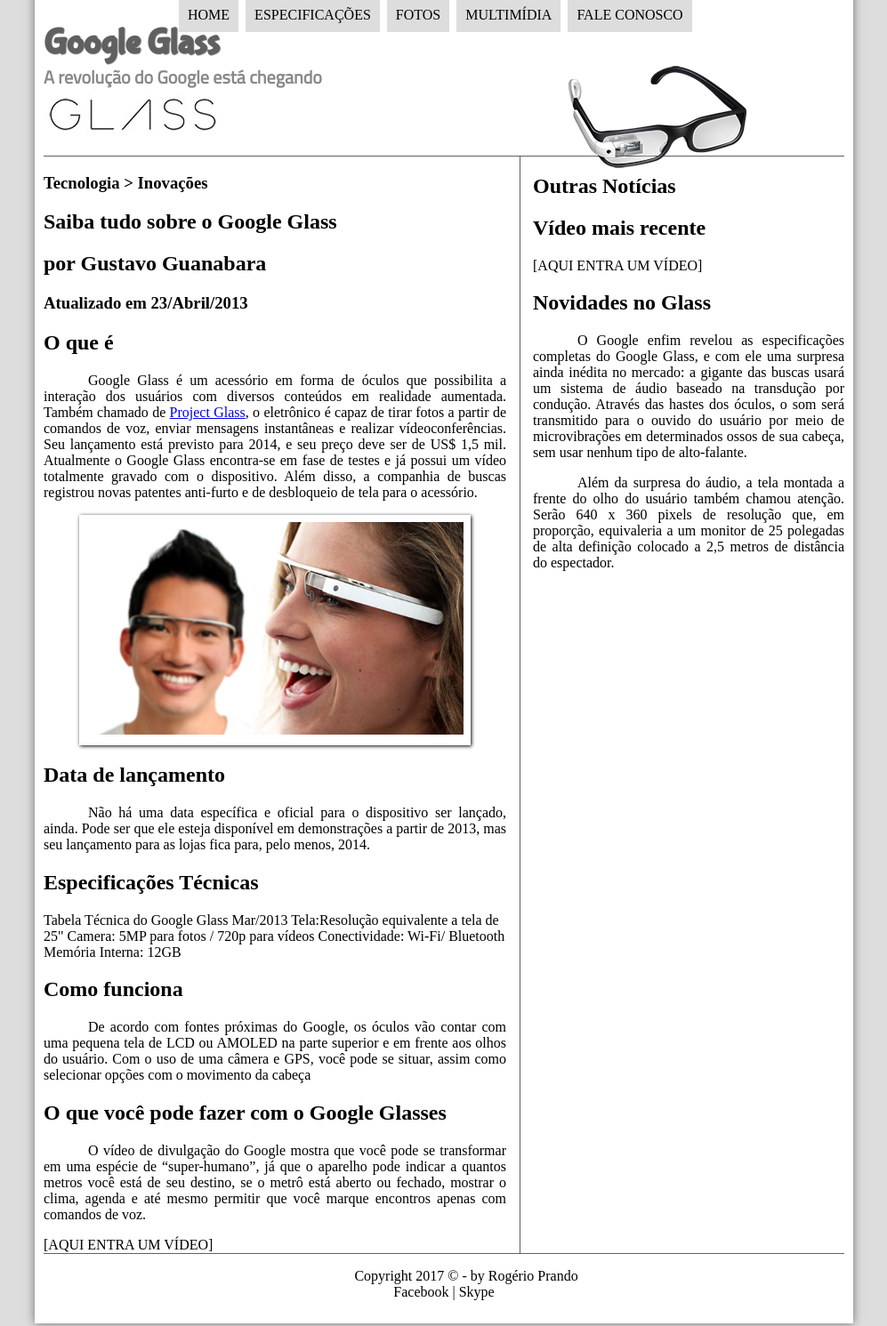
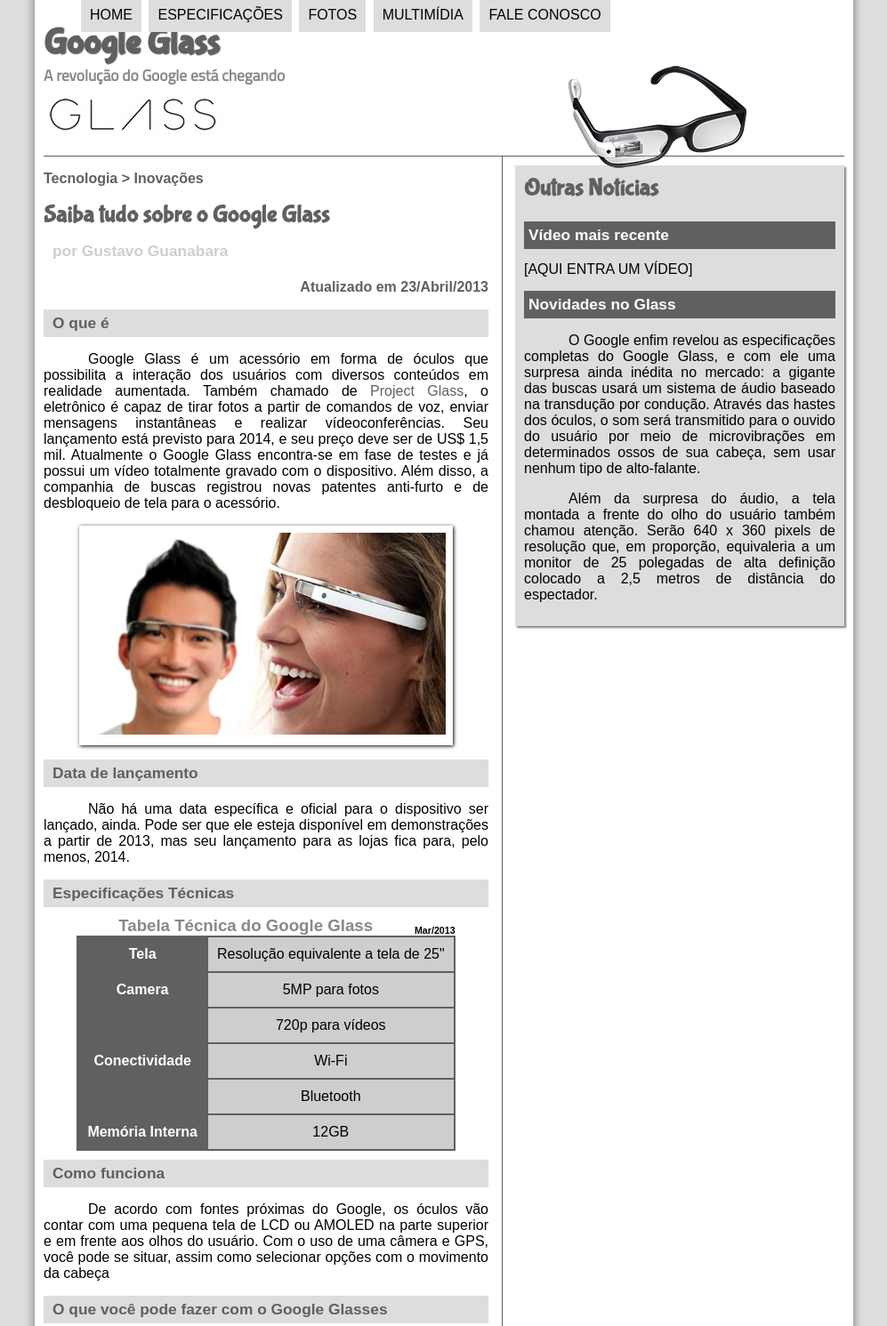
Before and after one commit to rogerioprando/projeto-glass-html5, a plain HTML site: page index.html in a window 1280 px wide. Shown: the top 1491 px of the page at 89% size, without its empty margins (141-1138 px from the left). Drawn offline with Linux system fonts and the light colour scheme.

Commit message:
Adicionado tabelas e estilo. Modificado: article, headers, aside.

```diff
--- a/_css/estilo.css
+++ b/_css/estilo.css
@@ -5,6 +5,7 @@
     src: url("../_fonts/bubblegum-sans-regular.otf");
 }
 body{
+    font-family: Arial, sans-serif;
     background-color: #dddddd;
     color: rgba(0,0,0,1)
 }
@@ -20,6 +21,15 @@ div#interface{
 p{
     text-align: justify;
     text-indent: 50px;
+}
+
+a{
+    color: #606060;
+    text-decoration: none;
+}
+
+a:hover{
+    text-decoration: underline;
 }
 
 header#cabecalho img#icone{
@@ -45,7 +55,7 @@ header#cabecalho h1 {
 
 header#cabecalho h2 {
     font-family: 'Titillium Web', sans-serif;
-    font-size: 15pt;
+    font-size: 13pt;
     color: #888888;
     padding: 0px;
     margin-top: 0px;
@@ -92,7 +102,8 @@ nav#menu ul{            /*nav#menu pois foi usado um id="menu"  */
     text-transform: uppercase;
     position: absolute;
     top: -20px;
-    left: 300px;
+    left: auto;
+    alignment: left;
 }
 
 nav#menu li{
@@ -127,17 +138,110 @@ nav#menu a:hover{
 
 section#corpo{
     display: block;
-    width: 520px;
+    width: 500px;
     float: left;
     border-right: 1px solid #606060;
     padding-right: 15px;
+}
+
+article#noticia-principal h2 {
+    font-size: 13pt;
+    color: #606060;
+    background-color: #dddddd;
+    padding: 5px 0px 5px 10px;
+    margin: 10px 0px 10px 0px;
+}
+
+header#cabecalho-artigo h1{
+    font-family: 'FonteLogo', sans-serif;
+    font-size: 20pt;
+    color: #606060;
+    margin-bottom: 0px;
+    margin-top: 0px;
+}
+
+.direita{
+    text-align: right;
+}
+
+header#cabecalho-artigo h2{
+    font-size: 13pt;
+    color: #cecece;
+    background-color: #ffffff;
+
+}
+
+header#cabecalho-artigo h3{
+    font-size: 12pt;
+    color: #606060;
+
+}
+
+table#tabelaspec{
+    border: 1px solid #606060;
+    border-spacing: 0px;
+    margin-left: auto;
+    margin-right: auto;
+}
+
+table#tabelaspec td {
+    border: 1px solid #606060;
+    padding: 10px;
+    text-align: center;
+    vertical-align: top;
+}
+
+table#tabelaspec td.ce{
+    color: #ffffff;
+    background-color: #606060;
+    vertical-align: top;
+    font-weight: bold;
+}
+
+table#tabelaspec td.cd{
+    background-color: #cecece;
+}
+
+table#tabelaspec caption{
+    color: #888888;
+    font-size: 14pt;
+    font-weight: bolder;
+}
+
+table#tabelaspec caption span {
+    display: block;
+    float: right;
+    color: black;
+    font-size: 8pt;
+    margin-top: 10px;
 }
 
 aside#lateral{
     display: block;
     width: 350px;
     float: right;
+    background-color: #dddddd;
+    padding: 10px;
+    margin-top: 10px;
+    box-shadow: 2px 2px 2px rgba(0,0,0,0.5);
 }
+
+aside#lateral h1{
+    font-family: 'FonteLogo', sans-serif;
+    font-size: 20pt;
+    color: #606060;
+    margin-top: 0px;
+
+}
+
+aside#lateral h2{
+    background-color: #606060;
+    font-size: 13pt;
+    color: white;
+    padding: 5px;
+
+}
+
 
 footer#rodape{
     clear: both;
--- a/index.html
+++ b/index.html
@@ -17,7 +17,6 @@
 
 
     <img id="icone" src="_imagens/glass-oculos-preto-peq.png"/>
-
         <nav id="menu">
             <h1>Menu Principal</h1>
             <ul type="square">
@@ -31,13 +30,15 @@
     </header>
 
     <section id="corpo">
+        <article id="noticia-principal">
+            <header id="cabecalho-artigo">
     <hgroup>
     <h3>Tecnologia > Inovações</h3>
     <h1>Saiba tudo sobre o Google Glass</h1>
     <h2>por Gustavo Guanabara</h2>
-    <h3>Atualizado em 23/Abril/2013</h3>
+    <h3 class="direita">Atualizado em 23/Abril/2013</h3>
     </hgroup>
-
+            </header>
 
     <h2>O que é</h2>
     <p>Google Glass</span> é um acessório em forma de óculos que possibilita a interação dos usuários com diversos conteúdos em
@@ -56,30 +57,35 @@
     </figure>
 
 
-    <h1>Data de lançamento</h1>
+    <h2>Data de lançamento</h2>
     <p>Não há uma data específica e oficial para o dispositivo ser lançado, ainda. Pode ser que ele esteja disponível em
         demonstrações a partir de 2013, mas seu lançamento para as lojas fica para, pelo menos, 2014.</p>
 
-    <h1>Especificações Técnicas</h1>
-    Tabela Técnica do Google Glass Mar/2013
+    <h2>Especificações Técnicas</h2>
+    <table id="tabelaspec">
+    <caption>Tabela Técnica do Google Glass <span>Mar/2013</span></caption>
 
-    Tela:Resolução equivalente a tela de 25"
-    Camera: 5MP para fotos / 720p para vídeos
-    Conectividade: Wi-Fi/ Bluetooth
-    Memória Interna: 12GB
+        <tr><td class="ce">Tela</td><td class="cd">Resolução equivalente a tela de 25"</td></tr>
+        <tr><td rowspan="2" class="ce">Camera</td><td class="cd">5MP para fotos</td></tr>
+        <tr><td class="cd">720p para vídeos</td></tr>
+        <tr><td rowspan="2" class="ce">Conectividade</td><td class="cd">Wi-Fi</td></tr>
+        <tr><td class="cd">Bluetooth</td></tr>
+        <tr><td class="ce">Memória Interna</td><td class="cd">12GB</td></tr>
 
-    <h1>Como funciona</h1>
+    </table>
+
+    <h2>Como funciona</h2>
     <p>De acordo com fontes próximas do Google, os óculos vão contar com uma pequena tela de LCD ou AMOLED na parte
     superior e em frente aos olhos do usuário. Com o uso de uma câmera e GPS, você pode se situar, assim como selecionar
         opções com o movimento da cabeça</p>
 
-    <h1>O que você pode fazer com o Google Glasses</h1>
+    <h2>O que você pode fazer com o Google Glasses</h2>
     <p>O vídeo de divulgação do Google mostra que você pode se transformar em uma espécie de “super-humano”, já que o
     aparelho pode indicar a quantos metros você está de seu destino, se o metrô está aberto ou fechado, mostrar o clima,
     agenda e até mesmo permitir que você marque encontros apenas com comandos de voz.</p>
 
     [AQUI ENTRA UM VÍDEO]
-
+        </article>
     </section>
     <aside id="lateral">
     <h1>Outras Notícias</h1>
@@ -87,7 +93,7 @@
 
     [AQUI ENTRA UM VÍDEO]
 
-    <h1>Novidades no Glass</h1>
+    <h2>Novidades no Glass</h2>
     <p>O Google enfim revelou as especificações completas do Google Glass, e com ele uma surpresa ainda inédita no mercado:
     a gigante das buscas usará um sistema de áudio baseado na transdução por condução. Através das hastes dos óculos, o
     som será transmitido para o ouvido do usuário por meio de microvibrações em determinados ossos de sua cabeça, sem
@@ -100,7 +106,7 @@
 
     <footer id="rodape">
     <p>Copyright 2017 &copy; - by Rogério Prando <br/>
-        Facebook | Skype</p>
+        <a>Facebook</a> | <a>Skype</a></p>
     </footer>
 
 </div>
```
